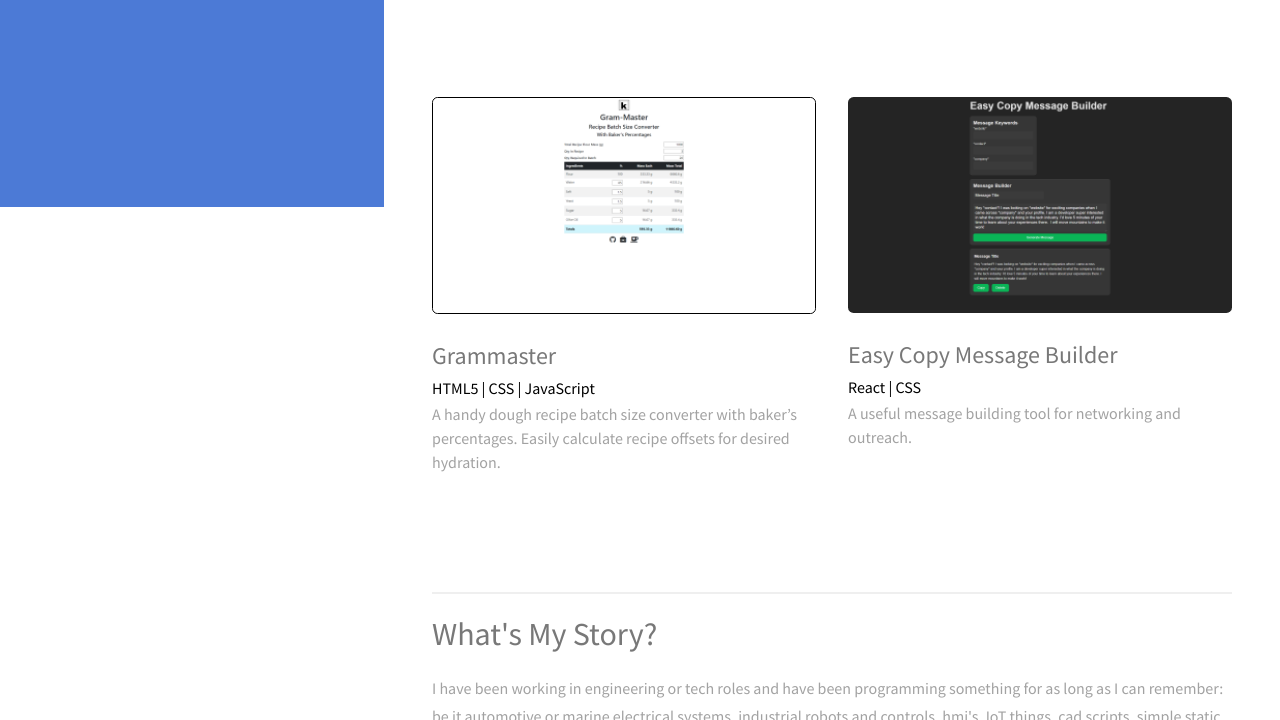
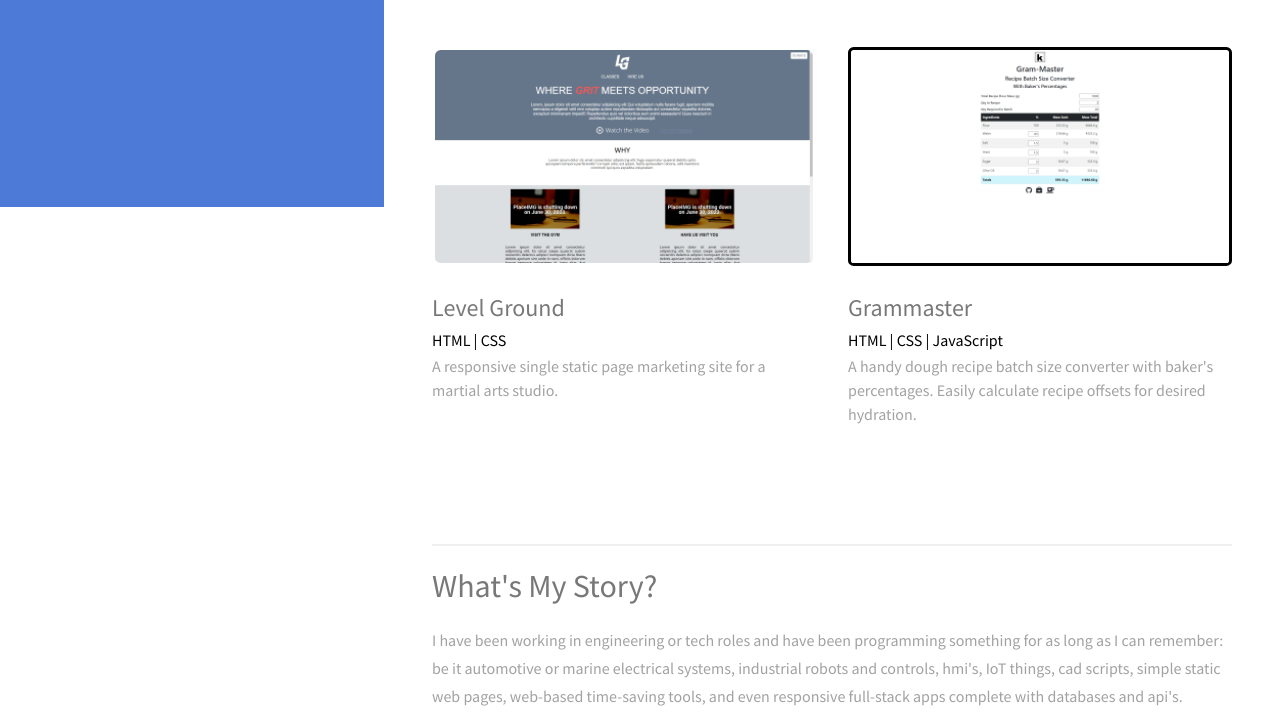
Before and after one commit to Karsyz/portfolio, a plain HTML site: page index.html in a window 1280 px wide. Shown: the part 593-1313 px from the top of the page. Drawn offline with Linux system fonts and the light colour scheme.

Commit message:
image and button styling, words, changed project

```diff
--- a/assets/css/main.css
+++ b/assets/css/main.css
@@ -108,7 +108,7 @@ input, select, textarea {
 		text-decoration: none;
 	}
 
-		a:hover {
+		a:hover  {
 			border-bottom-color: transparent;
 			color: #49bf9d !important;
 			text-decoration: none;
@@ -2060,38 +2060,11 @@ input, select, textarea {
 
 		.image.thumb {
 			text-align: center;
-		}
-
-			.image.thumb:after {
-				-moz-transition: opacity 0.2s ease-in-out;
-				-webkit-transition: opacity 0.2s ease-in-out;
-				-ms-transition: opacity 0.2s ease-in-out;
-				transition: opacity 0.2s ease-in-out;
-				border-radius: 0.35em;
-				border: solid 3px rgba(255, 255, 255, 0.5);
-				color: #fff;
-				content: 'View';
-				display: inline-block;
-				font-size: 0.8em;
-				font-weight: 400;
-				left: 50%;
-				line-height: 2.25em;
-				margin: -1.25em 0 0 -3em;
-				opacity: 0;
-				padding: 0 1.5em;
-				position: absolute;
-				text-align: center;
-				text-decoration: none;
-				top: 50%;
-				white-space: nowrap;
-			}
-
-			.image.thumb:hover:after {
-				opacity: 1.0;
-			}
-
-			.image.thumb:hover:before {
-				opacity: 1.0;
+			border: solid 3px transparent;
+		}
+
+			.image.thumb:hover {
+				border: solid 3px #49bf9d;
 			}
 
 		.image img {
@@ -2143,7 +2116,7 @@ input, select, textarea {
 			}
 
 		.image.border {
-			border: 1px solid black;
+			border: 3px solid black;
 		}
 
 /* List */
@@ -2460,6 +2433,9 @@ input, select, textarea {
 		text-decoration: none;
 		white-space: nowrap;
 		margin-top: 1em;
+		font-family: "Source Sans Pro", Helvetica, sans-serif;
+		font-size: 1em;
+		font-weight: 500;
 	}
 
 		input[type="submit"]:hover,
@@ -3234,8 +3210,6 @@ input, select, textarea {
 					width: 85%;
 				}
 
-
-
 		/* Footer */
 
 			#footer .copyright li {
@@ -3251,14 +3225,12 @@ input, select, textarea {
 		margin: 10px 0 0 0;
 	}
 
-
 	@media screen and (min-width: 981px) {
 
 		#footer {
 			display: none;
 		}
 
-
 	}
 
 	.mb {
--- a/index.html
+++ b/index.html
@@ -36,37 +36,11 @@
 						<a href="images/fulls/steeplePeepsFull.PNG" class="image fit thumb"><img src="images/thumbs/steeplePeepsThumb..PNG" alt="" /></a>
 						<h3>Steeple Peeps</h3>
 						<span>EJS | Node | Express | MongoDB</span>
-						<p>A church member directory where users can securely log in, upload their picture, update their contact information, select activities/areas of interest that apply to them and view other members.</p>
+						<p>A church member directory where users can securely log in to their account, upload a picture, update their contact info and fill out a small bio.</p>
 						<div class="cardIconsCont">
 							<ul class="icons">
 								<li><a href="https://github.com/Karsyz/steeplePeeps" class="icon brands fa-github" target="_blank"><span class="label">Github Repo</span></a></li>
 								<li><a href="https://steeplepeeps.cyclic.app/" class="icon solid fa-arrow-up-right-from-square" target="_blank"><span class="label">Link To App</span></a></li>
-							</ul>
-						</div>
-					</article>
-
-					<article class="col-6 col-12-xsmall work-item">
-						<a href="images/fulls/babyDeesFull.PNG" class="image fit thumb"><img src="images/thumbs/babyDeesThumb.PNG" alt="" /></a>
-						<h3>Baby Dee's Rag Quilt Shoppe</h3>
-						<span>React | Node | Express | MongoDB</span>
-						<p>An interactive site where users can view a timeline style feed of hand-made products for sale purchase, log in to comment on products in feed, and use a material pairing function to create their own custom quilt and view "perfect pairings" created by site owner.</p>
-						<div class="cardIconsCont">
-							<ul class="icons">
-								<li><a href="https://github.com/Karsyz/babyDees" class="icon brands fa-github" target="_blank"><span class="label">Github Repo</span></a></li>
-								<li><a href="https://babydeesragquiltshoppe.com" class="icon solid fa-arrow-up-right-from-square" target="_blank"><span class="label">Link To App</span></a></li>
-							</ul>
-						</div>
-					</article>
-
-					<article class="col-6 col-12-xsmall work-item">
-						<a href="images/fulls/gramMasterFull.PNG" class="image fit thumb border"><img src="images/thumbs/gramMasterThumb.PNG" alt="" /></a>
-						<h3>Grammaster</h3>
-						<span>HTML5 | CSS | JavaScript</span>
-						<p>A handy dough recipe batch size converter with baker’s percentages. Easily calculate recipe offsets for desired hydration.</p>
-						<div class="cardIconsCont">
-							<ul class="icons">
-								<li><a href="https://github.com/Karsyz/grammaster" class="icon brands fa-github" target="_blank"><span class="label">Github Repo</span></a></li>
-								<li><a href="https://grammaster.netlify.app/" class="icon solid fa-arrow-up-right-from-square" target="_blank"><span class="label">Link To App</span></a></li>
 							</ul>
 						</div>
 					</article>
@@ -80,6 +54,45 @@
 							<ul class="icons">
 								<li><a href="https://github.com/Karsyz/easycopymessagebuilder" class="icon brands fa-github" target="_blank"><span class="label">Github Repo</span></a></li>
 								<li><a href="https://easycopymessagebuilder.netlify.app/" class="icon solid fa-arrow-up-right-from-square" target="_blank"><span class="label">Link To App</span></a></li>
+							</ul>
+						</div>
+					</article>
+
+					<!-- <article class="col-6 col-12-xsmall work-item">
+						<a href="images/fulls/babyDeesFull.PNG" class="image fit thumb"><img src="images/thumbs/babyDeesThumb.PNG" alt="" /></a>
+						<h3>Baby Dee's Rag Quilt Shoppe</h3>
+						<span>React | Node | Express | MongoDB</span>
+						<p>An interactive ecommerce site where users can view an purchase hand-made products.</p>
+						<div class="cardIconsCont">
+							<ul class="icons">
+								<li><a href="https://github.com/Karsyz/babyDees" class="icon brands fa-github" target="_blank"><span class="label">Github Repo</span></a></li>
+								<li><a href="https://babydeesragquiltshoppe.com" class="icon solid fa-arrow-up-right-from-square" target="_blank"><span class="label">Link To App</span></a></li>
+							</ul>
+						</div>
+					</article> -->
+
+					<article class="col-6 col-12-xsmall work-item">
+						<a href="images/fulls/levelGroundFull.PNG" class="image fit thumb"><img src="images/thumbs/levelGroundThumb.PNG" alt="" /></a>
+						<h3>Level Ground</h3>
+						<span>HTML | CSS</span>
+						<p>A responsive single static page marketing site for a martial arts studio. </p>
+						<div class="cardIconsCont">
+							<ul class="icons">
+								<li><a href="https://github.com/Karsyz/levelGround" class="icon brands fa-github" target="_blank"><span class="label">Github Repo</span></a></li>
+								<li><a href="https://karsyzlevelground.netlify.app/" class="icon solid fa-arrow-up-right-from-square" target="_blank"><span class="label">Link To App</span></a></li>
+							</ul>
+						</div>
+					</article>
+
+					<article class="col-6 col-12-xsmall work-item">
+						<a href="images/fulls/gramMasterFull.PNG" class="image fit thumb border"><img src="images/thumbs/gramMasterThumb.PNG" alt="" /></a>
+						<h3>Grammaster</h3>
+						<span>HTML | CSS | JavaScript</span>
+						<p>A handy dough recipe batch size converter with baker's percentages. Easily calculate recipe offsets for desired hydration.</p>
+						<div class="cardIconsCont">
+							<ul class="icons">
+								<li><a href="https://github.com/Karsyz/grammaster" class="icon brands fa-github" target="_blank"><span class="label">Github Repo</span></a></li>
+								<li><a href="https://grammaster.netlify.app/" class="icon solid fa-arrow-up-right-from-square" target="_blank"><span class="label">Link To App</span></a></li>
 							</ul>
 						</div>
 					</article>
```
Also changed, not shown: images/fulls/levelGroundFull.PNG (added), images/thumbs/levelGroundThumb.PNG (added).
